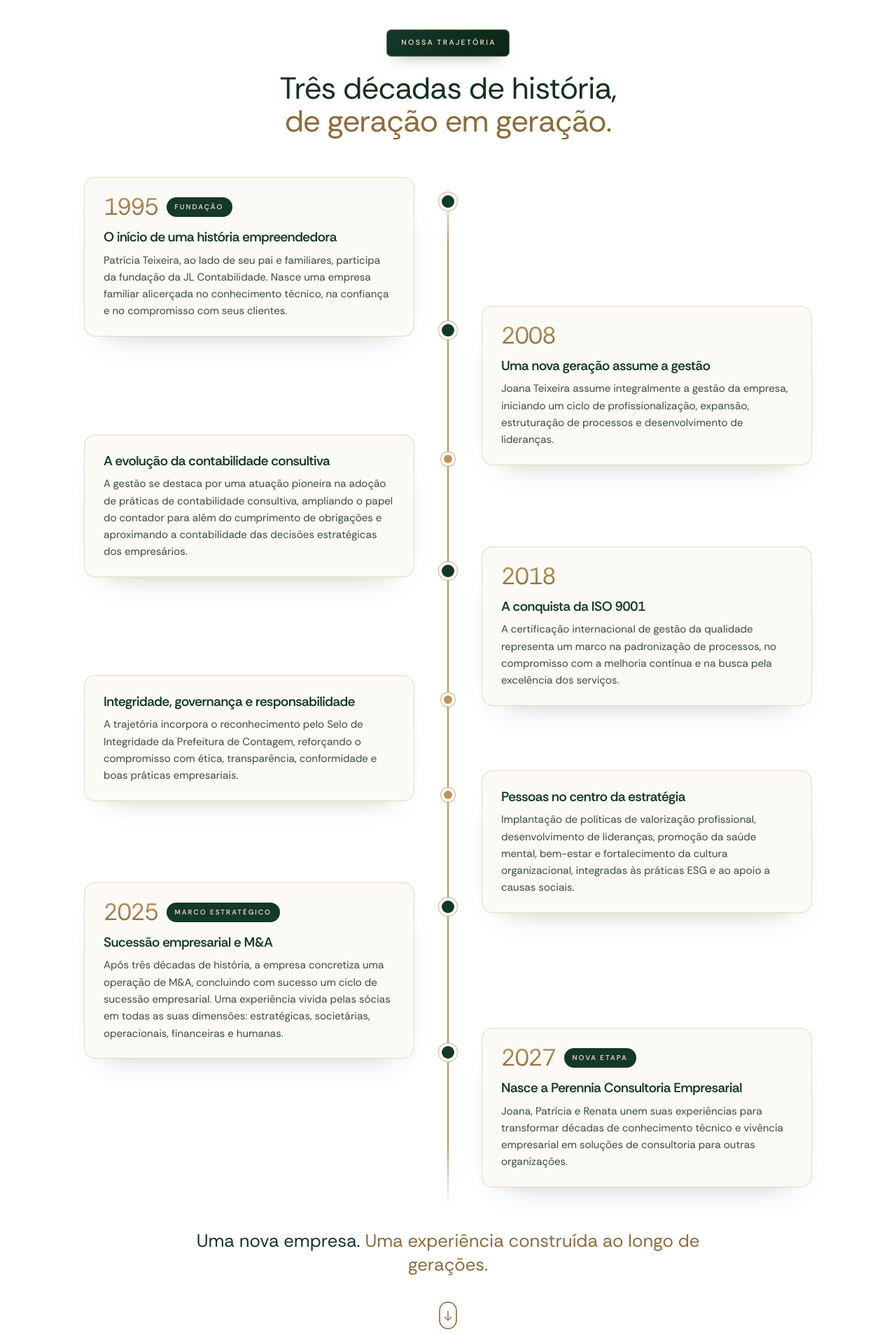
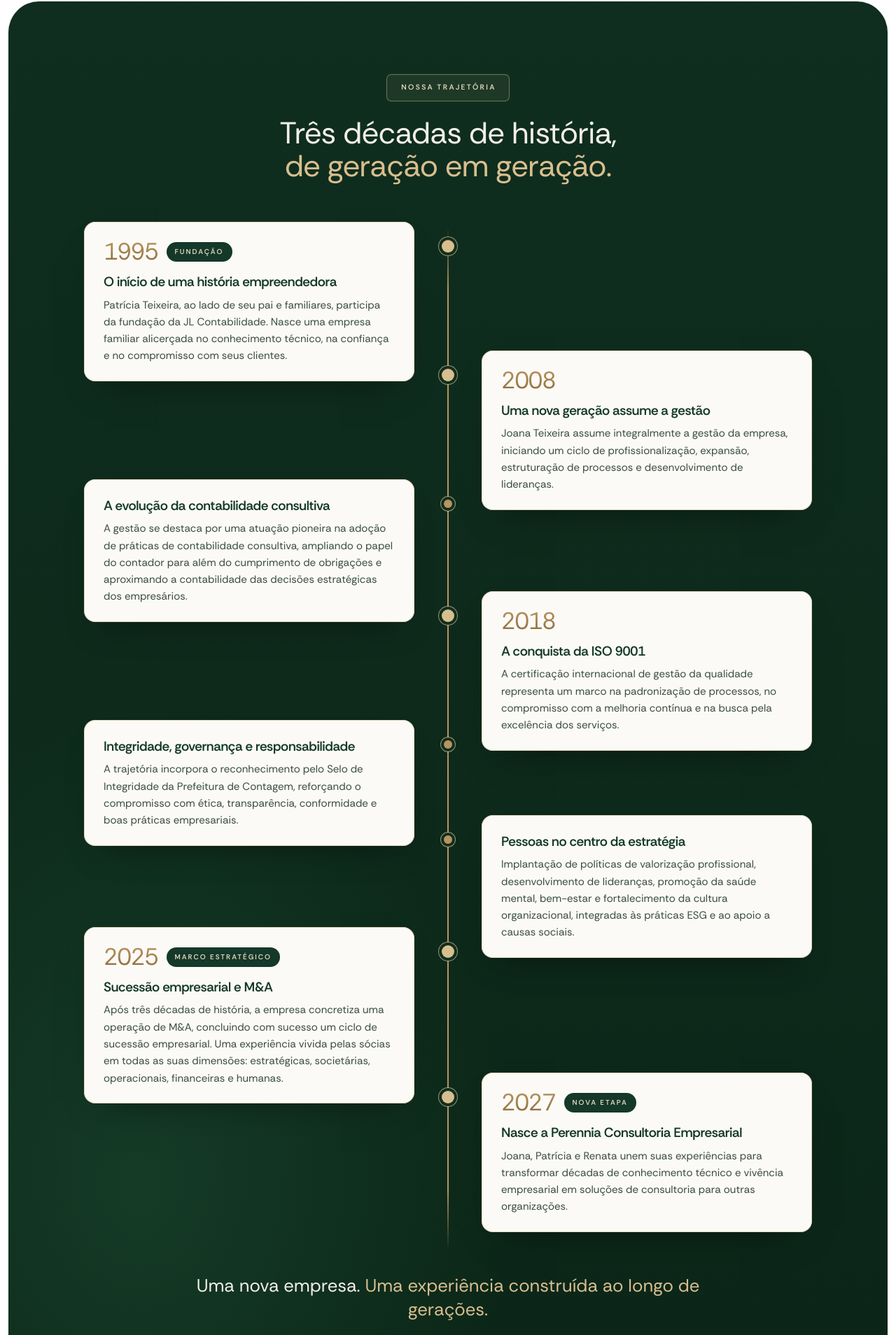
Before and after one commit to kelvenresultiva-lab/perennia-, a website: page public/sobre.html in a window 1280 px wide. Shown: the part 2612-4520 px from the top of the page at 70% size. Drawn offline with Linux system fonts and the light colour scheme.

Commit message:
Sobre: Nossa trajetória com fundo verde
Co-Authored-By: Claude Opus 5.5 <noreply@anthropic.com>

```diff
--- a/public/interna-karine.css
+++ b/public/interna-karine.css
@@ -467,3 +467,16 @@ html body #contatos.ks-footer-cream{background:#F4F1EA!important;color:#3A4D41;b
 
 /* 24/11: P do selo do card final sem o quadrado escuro: usa a assets/perennia-p.webp (fundo transparente, a mesma do selo da hero) em vez do recorte da logo com mix-blend */
 .in-seal .in-seal-p{background:url("assets/perennia-p.webp") center/contain no-repeat!important;mix-blend-mode:normal!important;filter:none!important}
+
+/* 25/11: Sobre > #trajetoria com FUNDO VERDE (pedido do usuário): mesmo degradê do #servicos da home, cantos arredondados; cards creme continuam; títulos, frase final e anéis dos pontos ajustados para o verde */
+html body #trajetoria{background:radial-gradient(ellipse 60% 50% at 15% 85%,rgba(46,110,72,.28),transparent 70%),linear-gradient(180deg,#0F2E1F 0%,#0B2618 100%)!important;border-radius:44px;margin:0 12px;padding-top:104px!important}
+#trajetoria .in-eyebrow{background:rgba(216,190,142,.08)!important;border:1px solid rgba(216,190,142,.45)!important;color:#E6CF9E!important;box-shadow:none!important}
+#trajetoria .in-h2{color:#F3EFE6!important}
+#trajetoria .in-h2 em{color:#D8BE8E!important}
+#trajetoria .tl-dot{box-shadow:0 0 0 4px #0F2E1F,0 0 0 5px rgba(216,190,142,.7)!important;background:#D8BE8E!important}
+#trajetoria .tl-item.no-year .tl-dot{background:#B8955F!important}
+#trajetoria .tl-card{box-shadow:inset 0 0 0 1px rgba(216,190,142,.55),0 24px 50px -30px rgba(0,0,0,.55)!important}
+#trajetoria .tl-close{color:#F3EFE6!important}
+#trajetoria .tl-close em{color:#D8BE8E!important}
+#trajetoria .ks-scroll-cue{color:#D8BE8E}
+@media(max-width:700px){html body #trajetoria{border-radius:28px;margin:0 8px;padding-top:72px!important}}
--- a/public/sobre.html
+++ b/public/sobre.html
@@ -14,7 +14,7 @@
 <link rel="icon" href="assets/favicon-perennia.svg?v=1" type="image/svg+xml">
 <link rel="preload" href="assets/rethink-sans.woff2" as="font" type="font/woff2" crossorigin>
 <link rel="stylesheet" href="interna.css">
-<link rel="stylesheet" href="interna-karine.css?v=2411w">
+<link rel="stylesheet" href="interna-karine.css?v=2511b">
 <link rel="stylesheet" href="rodape-home.css">
 <link rel="stylesheet" href="sobre-hero.css?v=2511a">
 </head>
```
Also changed, not shown: CLAUDE.md (+1 -0 lines), public/perennia-360.html (+1 -1 lines), public/servicos-especializados.html (+1 -1 lines), public/solucoes.html (+1 -1 lines).
